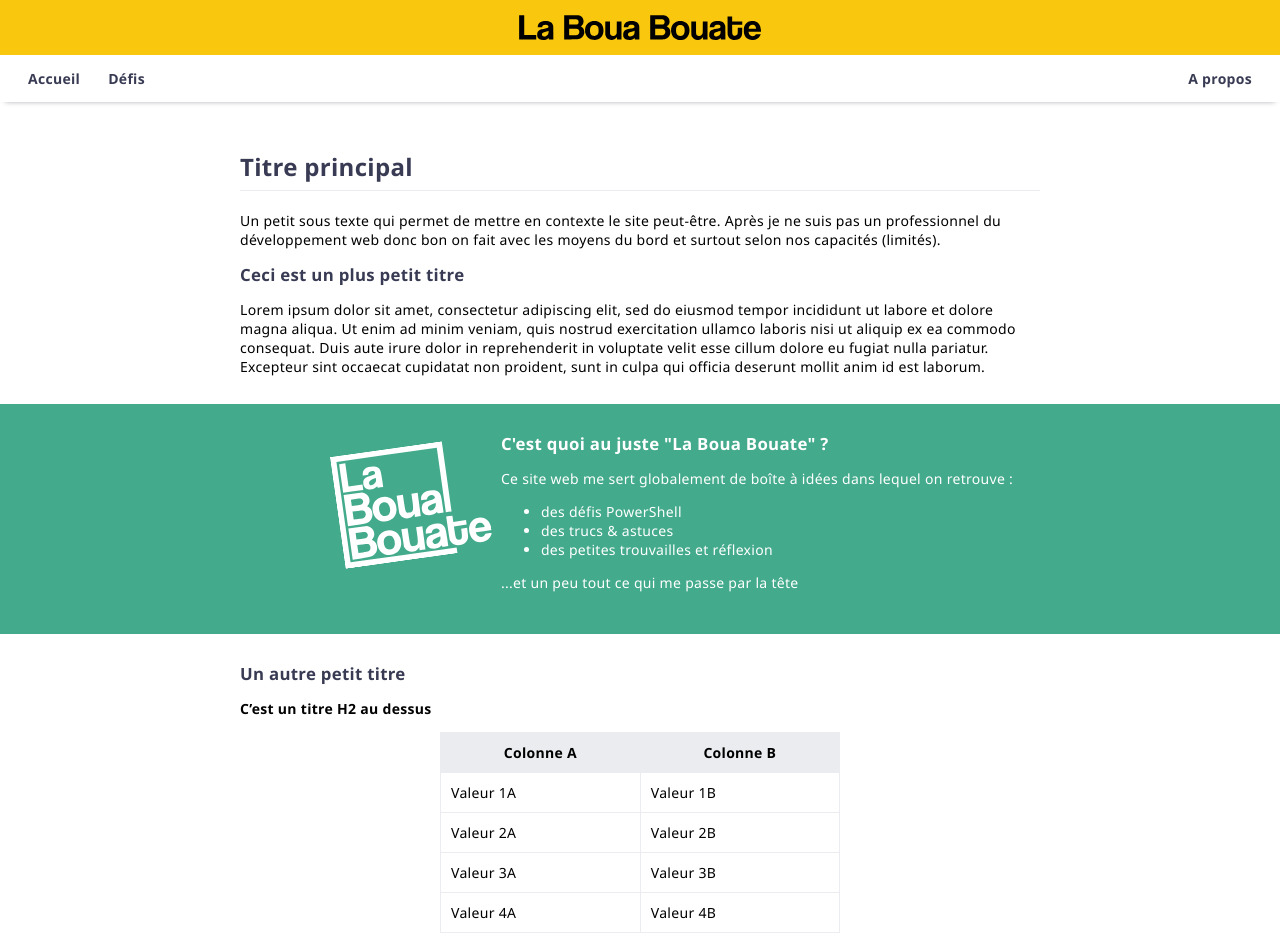
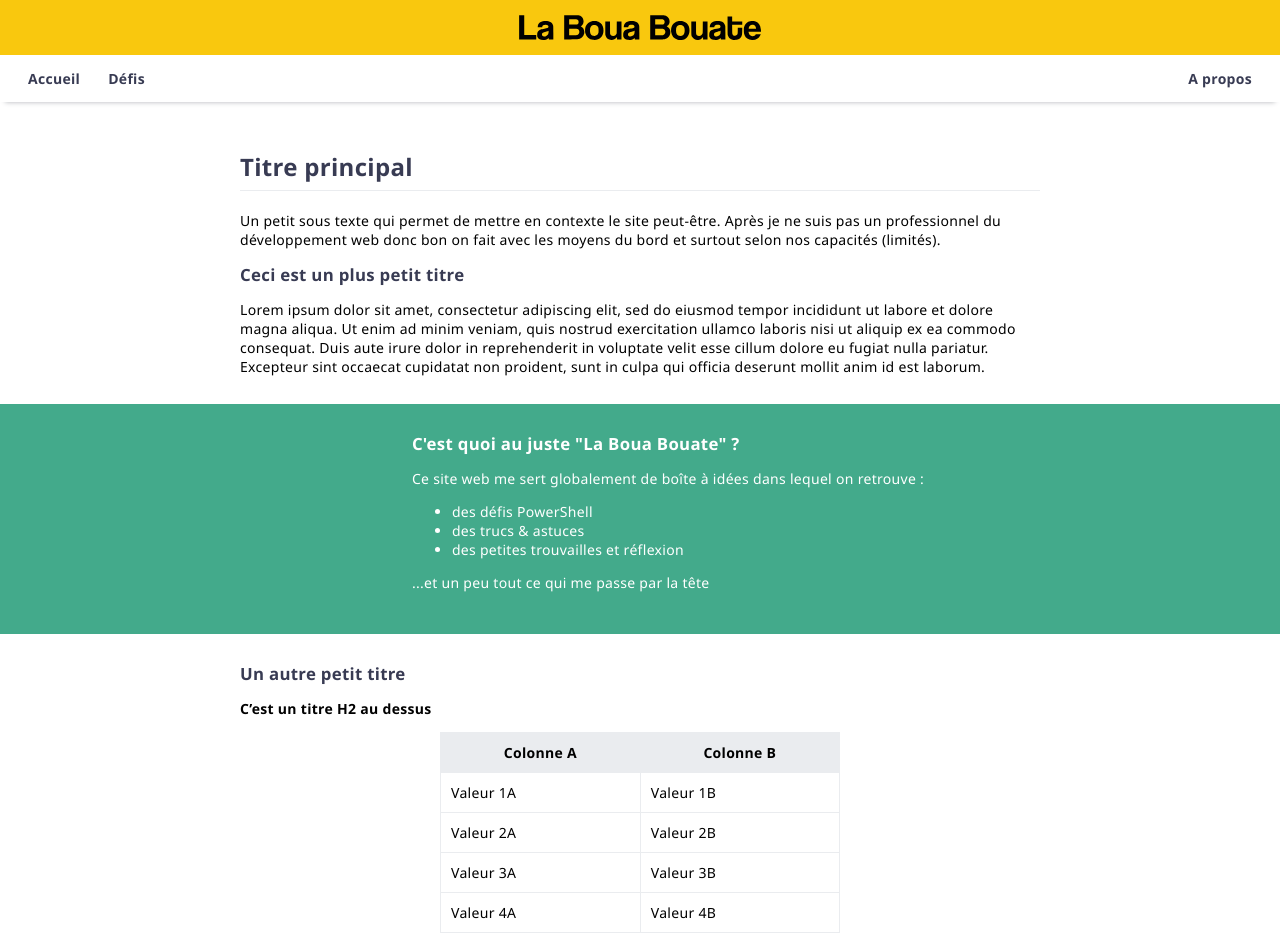
Before and after one commit to leobouard/leobouard.github.io, a Jekyll site: the page built from index.md, in a window 1280 px wide. Shown: the top 949 px of the page. Built offline with Jekyll 4.4.1, drawn with Linux system fonts in a browser that asks for light colours; our own code applies the rules of GitHub Pages for plain Markdown files.

Commit message:
Update index.md

```diff
--- a/index.md
+++ b/index.md
@@ -9,7 +9,6 @@ Lorem ipsum dolor sit amet, consectetur adipiscing elit, sed do eiusmod tempor i
 
 <div class="hero">
     <div class="heroContent">
-        <img class="heroImage" src="/assets/images/logo_white.svg">
         <div class="heroText">
             <span class="heroTitle">C'est quoi au juste "La Boua Bouate" ?</span>
             <p>Ce site web me sert globalement de boîte à idées dans lequel on retrouve :</p>
```
